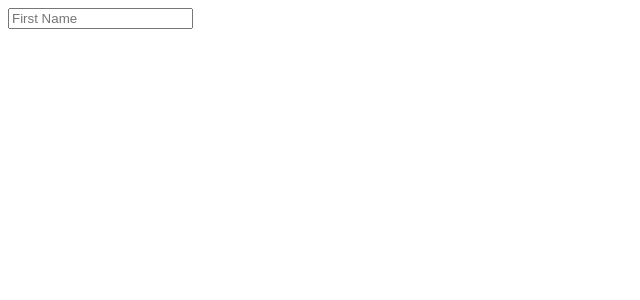
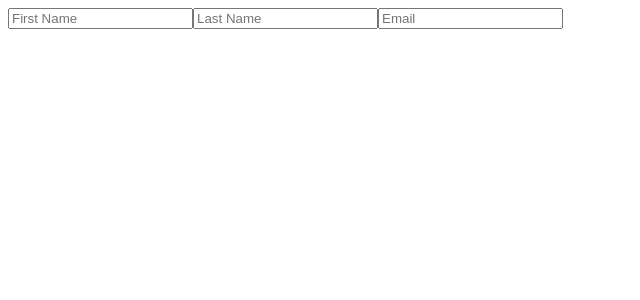
Before and after one commit to rushikesh2020/ReactForm, a React (Vite) app: page / in a window 1280 px wide. Shown: the top 300 px of the page, without its empty margins (0-640 px from the left). Built offline with nearby package versions, Linux system fonts and the light colour scheme.

Commit message:
Forms State Object Initial state is object with form inputs as empty string

```diff
--- a/src/App.jsx
+++ b/src/App.jsx
@@ -1,20 +1,39 @@
 import { useState } from 'react';
 
 function App() {
-  const [firstName, setFirstName] = useState('');
+  const [formData, setFormData] = useState(
+    {
+      firstName : '',
+      lastName : '',
+      email : ''
+    }
+  )
 
-  /**
-   * Challenge: update the firstName state on every keystroke
-   */
+  function handleChange(event){
+    // console.log(event.target.value)
+    // console.log(event.target.name)
+    setFormData(prevFormData=>{
+      return {
+        ...prevFormData,
+        //ES6 feature that allows computed value to be key of a property
+        //just need to wrap computed value in square bracket []
+        [event.target.name] : event.target.value
+      }
+    })
+  }
 
-  function handleChange(event) {
-    setFirstName(event.target.value);
-  }
-  console.log(firstName);
+  console.log(formData)
 
   return (
     <form>
-      <input type="text" placeholder="First Name" onChange={handleChange} />
+      <input type="text" placeholder="First Name" onChange={handleChange} name='firstName' />
+      <input type="text" placeholder='Last Name' onChange={handleChange} name='lastName' />
+      <input
+                type="email"
+                placeholder="Email"
+                onChange={handleChange}
+                name="email"
+            />
     </form>
   );
 }
```
